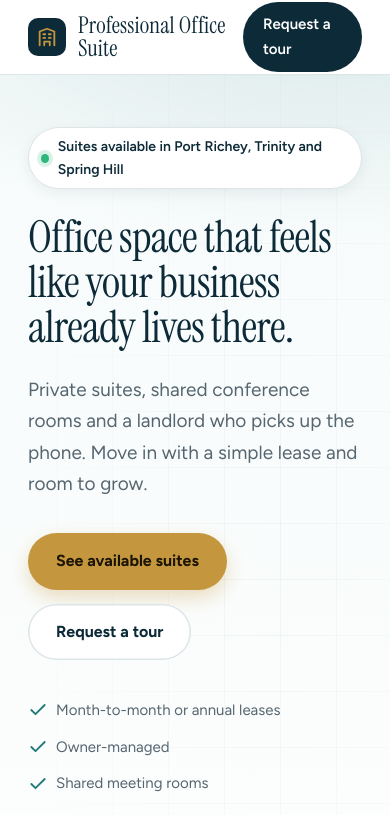
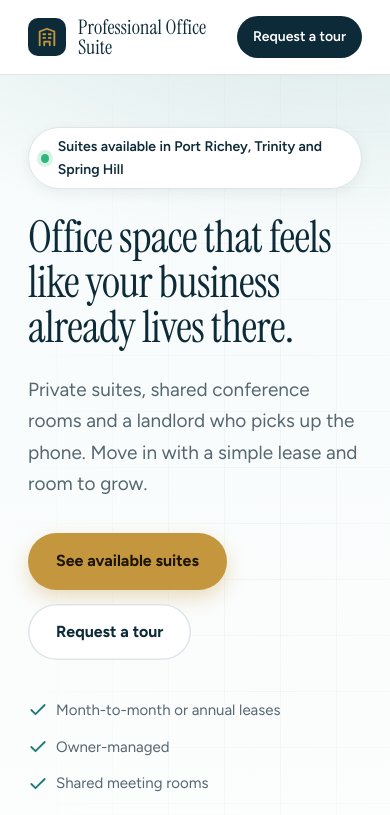
Before and after one commit to hynriai-developer/professional-office-suite, a plain HTML site: page index.html in a window 390 px wide. Shown: the top 815 px of the page. Drawn offline with Linux system fonts and the light colour scheme.

Commit message:
Keep header button on one line on phones
Co-Authored-By: Claude Sonnet 5.5 <noreply@anthropic.com>
Claude-Session: https://claude.ai/code/session_013GpXPnY66Y3sor3RosXk7C

```diff
--- a/index.html
+++ b/index.html
@@ -33,7 +33,7 @@
   nav{display:flex;align-items:center;gap:6px}
   nav a{text-decoration:none;font-size:15px;font-weight:500;color:var(--muted);padding:9px 14px;border-radius:999px;transition:background .2s,color .2s}
   nav a:hover{color:var(--ink);background:var(--mist)}
-  nav a.cta{background:var(--ink);color:#fff;margin-left:8px;padding:10px 20px;font-weight:600}
+  nav a.cta{white-space:nowrap;background:var(--ink);color:#fff;margin-left:8px;padding:10px 20px;font-weight:600}
   nav a.cta:hover{background:var(--sea)}
 
   /* hero */
@@ -163,6 +163,8 @@
     body{font-size:16px}
     nav a:not(.cta){display:none}
     .logo-t small{display:none}
+    .logo-t{font-size:20px}
+    nav a.cta{padding:9px 16px;font-size:14px;margin-left:0}
     .hero{padding:52px 0 64px}
     section{padding:64px 0}
     .band{padding:76px 0}
```
